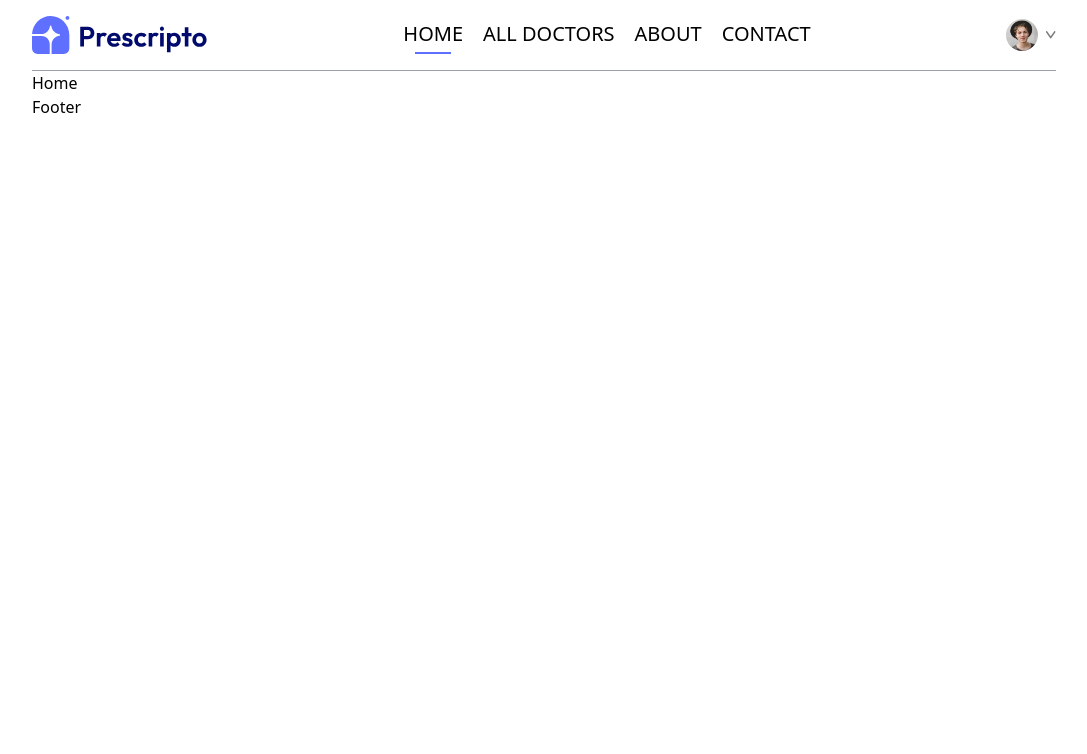
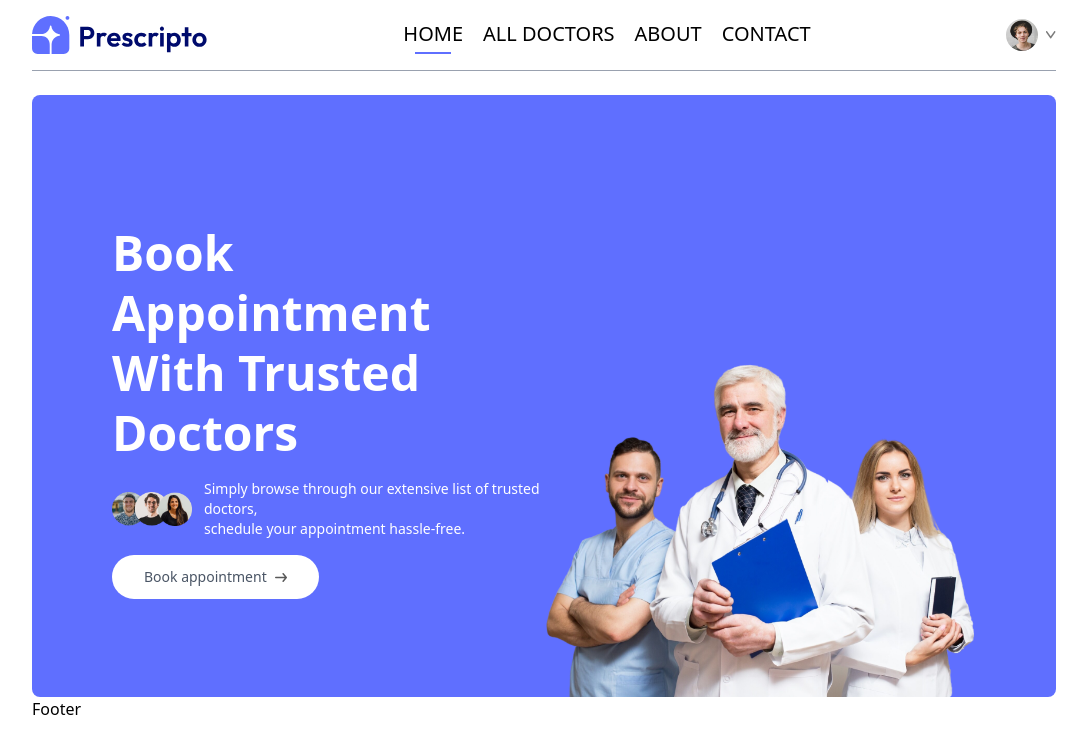
Before and after one commit to dinhhieu110/medbook_system, a React (Vite) app in the folder client/: page / in a window 1280 px wide. Shown: the top 754 px of the page, without its empty margins (96-1183 px from the left). Built offline with nearby package versions, Linux system fonts and the light colour scheme.

Commit message:
[MS-4][Client] Build banner component

```diff
--- a/client/src/App.jsx
+++ b/client/src/App.jsx
@@ -1,4 +1,4 @@
-import { Route, Routes } from 'react-router-dom';
+import { Route, Routes } from "react-router-dom";
 import {
   About,
   Appointment,
@@ -8,8 +8,8 @@
   Login,
   MyAppointments,
   MyProfile,
-} from './pages';
-import { Footer, Header } from './components';
+} from "./pages";
+import { Footer, Header } from "./components";
 
 function App() {
   return (
--- /dev/null
+++ b/client/src/components/Banner.jsx
@@ -0,0 +1,45 @@
+import React from "react";
+import { assets } from "../assets/assets";
+
+const Banner = () => {
+  return (
+    <div className="flex flex-col md:flex-row flex-wrap bg-primary rounded-lg px-6 md:px-10 lg:px-20">
+      {/* Left Side */}
+      <div className="md:w-1/2 flex flex-col items-center md:items-start justify-center gap-4 py-10 md:py-[10vw] md:mb-[-30px]">
+        <p className="text-xl md:text-xl lg:text-3xl xl:text-5xl text-white font-semibold leading-tight">
+          Book Appointment <br />
+          With Trusted Doctors
+        </p>
+        <div className="flex flex-col md:flex-row items-center gap-3 text-white text-sm font-light">
+          <img
+            className="w-20"
+            src={assets.group_profiles}
+            alt="group_trusted_doctors_image"
+          />
+          <p>
+            Simply browse through our extensive list of trusted doctors,
+            <br className="hidden md:block" />
+            schedule your appointment hassle-free.
+          </p>
+        </div>
+        <a
+          className="flex items-center gap-2 bg-white px-8 py-3 rounded-full text-gray-600 text-sm m-auto md:m-0 hover:scale-105 transition-all duration-300"
+          href="#specialty"
+        >
+          Book appointment{" "}
+          <img className="w-3" src={assets.arrow_icon} alt="" />
+        </a>
+      </div>
+      {/* Right Side */}
+      <div className="md:w-1/2 relative">
+        <img
+          className="w-full md:absolute bottom-0 h-auto rounded-lg"
+          src={assets.header_img}
+          alt="banner_image"
+        />
+      </div>
+    </div>
+  );
+};
+
+export default Banner;
--- a/client/src/components/Header.jsx
+++ b/client/src/components/Header.jsx
@@ -19,7 +19,7 @@
         src={assets.logo}
         alt="logo_image"
       />
-      <ul className="hidden md:flex items-start gap-5 font-medium text-xl">
+      <ul className="hidden md:flex items-start gap-5 font-medium text-sm lg:text-xl">
         <NavLink to="/">
           <li className="py-1">HOME</li>
           <hr className="border-none outline-none h-0.5 bg-primary w-3/5 m-auto hidden" />
--- a/client/src/components/index.js
+++ b/client/src/components/index.js
@@ -1,2 +1,3 @@
-export { default as Header } from "./Header.jsx"
-export { default as Footer } from "./Footer.jsx"
+export { default as Header } from "./Header.jsx";
+export { default as Footer } from "./Footer.jsx";
+export { default as Banner } from "./Banner.jsx";
--- a/client/src/index.css
+++ b/client/src/index.css
@@ -3,9 +3,10 @@
 
 @theme{
     --breakpoint-*: initial;
-    --breakpoint-sm: 480px;
+    --breakpoint-sm: 425px;
     --breakpoint-md: 768px;
     --breakpoint-lg: 976px;
+    --breakpoint-xl: 1025px;
     --color-primary: #5F6FFF
 }
 
--- a/client/src/pages/Home.jsx
+++ b/client/src/pages/Home.jsx
@@ -1,7 +1,12 @@
-import React from 'react';
+import React from "react";
+import { Banner } from "../components";
 
 const Home = () => {
-  return <div>Home</div>;
+  return (
+    <div className="mt-6">
+      <Banner />
+    </div>
+  );
 };
 
 export default Home;
```
